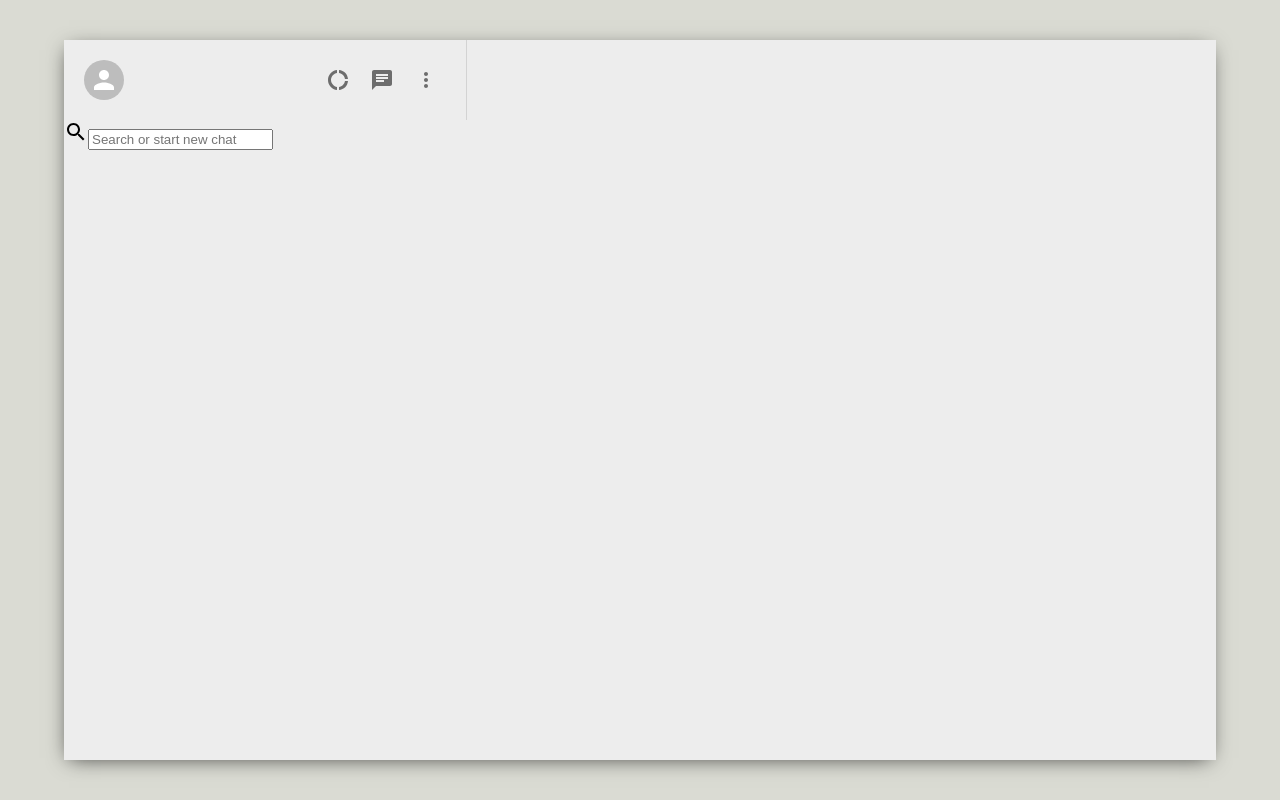
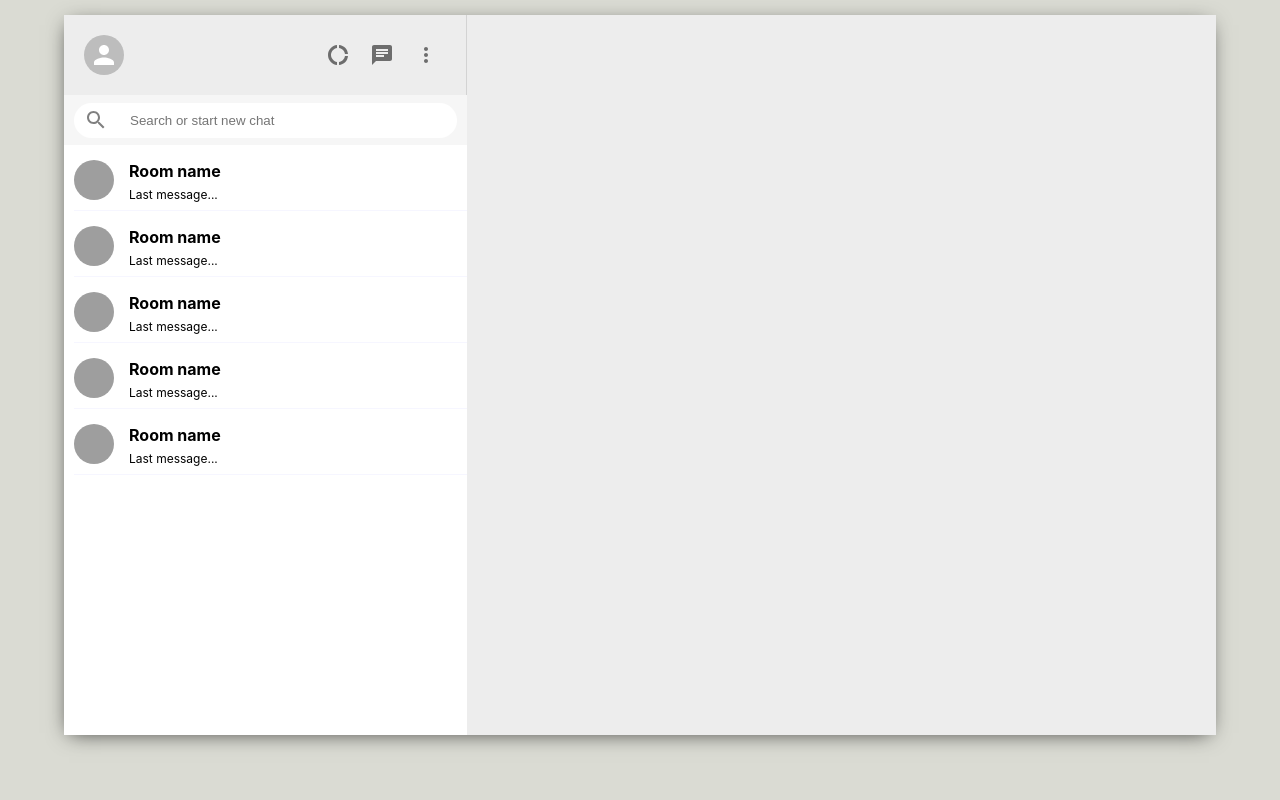
Before and after one commit to leoxP/whatsapp-clone, a React (Create React App) app in the folder whatsapp_clone/: page / in a window 1280 px wide. Built offline with nearby package versions, Linux system fonts and the light colour scheme; grey boxes are pictures that could not be loaded.

Commit message:
frontend + mui

```diff
--- a/whatsapp_clone/src/App.css
+++ b/whatsapp_clone/src/App.css
@@ -9,6 +9,7 @@
  .app__body{
   display: flex;
   background-color: #ededed;
+  margin-top: -50px;
   height: 90vh;
   width: 90vw;
   box-shadow: -1px 4px 20px -6px rgba(0, 0, 0, 0.75);
--- a/whatsapp_clone/src/Sidebar.css
+++ b/whatsapp_clone/src/Sidebar.css
@@ -3,6 +3,7 @@
     flex-direction: column;
     flex:0.35;
 }
+
 .sidebar__header{
     display:flex;
     justify-content: space-between;
@@ -22,3 +23,36 @@
     margin-right: 2vw;
     font-size: 24px !important; /* Overwrite mui fontsize */
 }
+
+.sidebar__search{
+    display: flex;
+    align-items: center;
+    background-color: #f6f6f6;
+    height: 30px;
+    padding: 10px;
+}
+
+.sidebar__searchContainer{
+    display: flex;
+    align-items: center;
+    background-color: white;
+    width: 100%;
+    height: 35px;
+    border-radius: 20px;
+}
+
+.sidebar__searchContainer > input{
+    border: none;
+    margin-left: 10px;
+}
+
+.sidebar__searchContainer > .MuiSvgIcon-root{
+    color: gray;
+    padding: 10px;
+}
+
+.sidebar__chats{
+    background-color: white;
+    flex:1;
+    overflow: scroll;
+}
--- a/whatsapp_clone/src/Sidebar.js
+++ b/whatsapp_clone/src/Sidebar.js
@@ -5,6 +5,7 @@ import DonutLargeIcon from "@mui/icons-material/DonutLarge";
 import ChatIcon from "@mui/icons-material/Chat";
 import MoreVertIcon from "@mui/icons-material/MoreVert";
 import { SearchOutlined } from "@mui/icons-material";
+import SidebarChat from "./SidebarChat";
 
 
 function Sidebar() {
@@ -32,7 +33,13 @@ function Sidebar() {
         </div>
       </div>
 
-      <div className="sidebar__chats"></div>
+      <div className="sidebar__chats">
+        <SidebarChat />
+        <SidebarChat />
+        <SidebarChat />
+        <SidebarChat />
+        <SidebarChat />
+      </div>
     </div>
   );
 }
--- /dev/null
+++ b/whatsapp_clone/src/SidebarChat.css
@@ -0,0 +1,22 @@
+.sidebarChat{
+    display: flex;
+    cursor: pointer;
+    border-bottom: 1.5px solid #f6f6ff;
+    max-height: 80px;
+    margin-left: 10px;
+}
+
+.sidebarChat:hover{
+    background-color: #ebebeb;
+}
+
+.sidebarChat__info > h3{
+    font-size: 16px;
+    margin-bottom: 8px;
+}
+
+.sidebarChat__info > p{
+    font-size: 12px;
+    margin-top: -2px;
+    margin-bottom: 8px;
+}
--- /dev/null
+++ b/whatsapp_clone/src/SidebarChat.js
@@ -0,0 +1,31 @@
+import React, { useState, useEffect } from "react";
+import "./SidebarChat.css";
+import { Avatar } from "@mui/material";
+
+function SidebarChat() {
+    const [seed, setSeed] = useState(""); /*Initial state of seed */
+           /* variable,function */
+
+    /* Hook to generate random number */
+    useEffect(() => {
+        setSeed(Math.floor(Math.random() * 5000));
+    }, []);
+    /* [] dependency array runs only once*/
+
+    const avatarStyle = {
+        marginTop: '15px',  // Adjust the value as needed
+        marginRight: '15px'
+    };
+
+    return (
+        <div className="sidebarChat">
+            <Avatar style={avatarStyle} src={`https://api.dicebear.com/7.x/adventurer/svg?seed=${seed}`} />
+            <div className="sidebarChat__info">
+                <h3>Room name</h3>
+                <p>Last message...</p>
+            </div>
+        </div>
+    );
+}
+
+export default SidebarChat;
```
